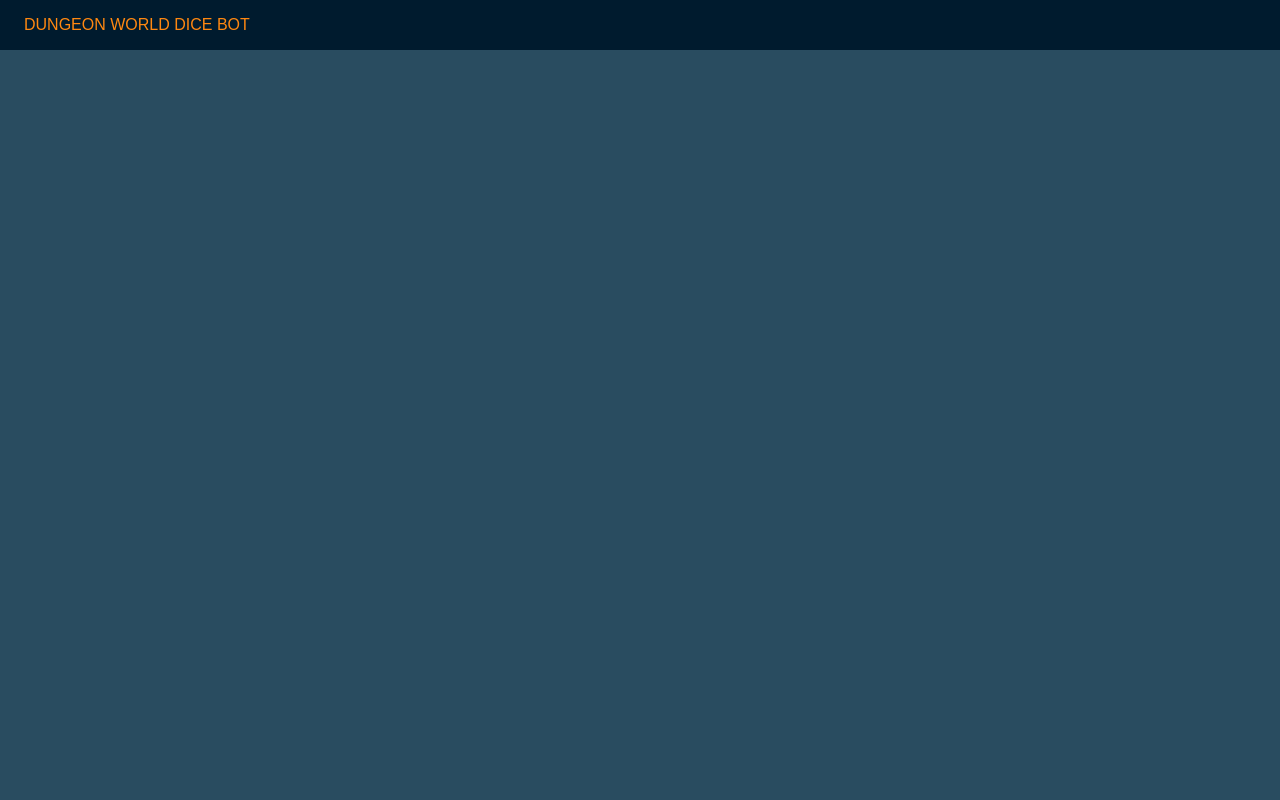
After one commit to xisberto/DungeonWorldDice, a Flask app: template templates/base.html in a window 1280 px wide. The commit adds this page. Run offline with Flask 2, Linux system fonts and the light colour scheme; the template is opened without the code that fills it, so the values that code supplies are empty; some libraries are stand-ins or nearby versions.

Commit message:
Using a base template

```diff
--- a/static/css/main.css
+++ b/static/css/main.css
@@ -4,6 +4,7 @@ html {
 
 body {
   height: 100%;
+  background: #294C60;
 }
 
 .pure-menu {
@@ -18,6 +19,5 @@ body {
 main {
   background: #294C60;
   color: #D6D6B1;
-  height: 100%;
   padding: 3em 1em;
 }
--- /dev/null
+++ b/templates/base.html
@@ -0,0 +1,17 @@
+<!DOCTYPE html>
+<title>{% block title %}{% endblock %} - DungeonWorld Dice Bot</title>
+<link rel="stylesheet" href="https://unpkg.com/purecss@2.0.6/build/pure-min.css" integrity="sha384-Uu6IeWbM+gzNVXJcM9XV3SohHtmWE+3VGi496jvgX1jyvDTXfdK+rfZc8C1Aehk5" crossorigin="anonymous">
+<link rel="stylesheet" href="https://unpkg.com/purecss@2.0.6/build/grids-responsive-min.css">
+<link rel="stylesheet" href="{{ url_for('static', filename='css/main.css')}}">
+<nav class="header">
+  <div class="pure-menu pure-menu-horizontal pure-menu-fixed">
+    <a class="pure-menu-heading" href="">Dungeon World Dice Bot</a>
+  </div>
+</nav>
+
+<section class="content">
+  <header>
+    {% block header %}{% endblock %}
+  </header>
+  {% block content %}{% endblock %}
+</section>
```
Also changed, not shown: templates/index.html (+3 -21 lines).
